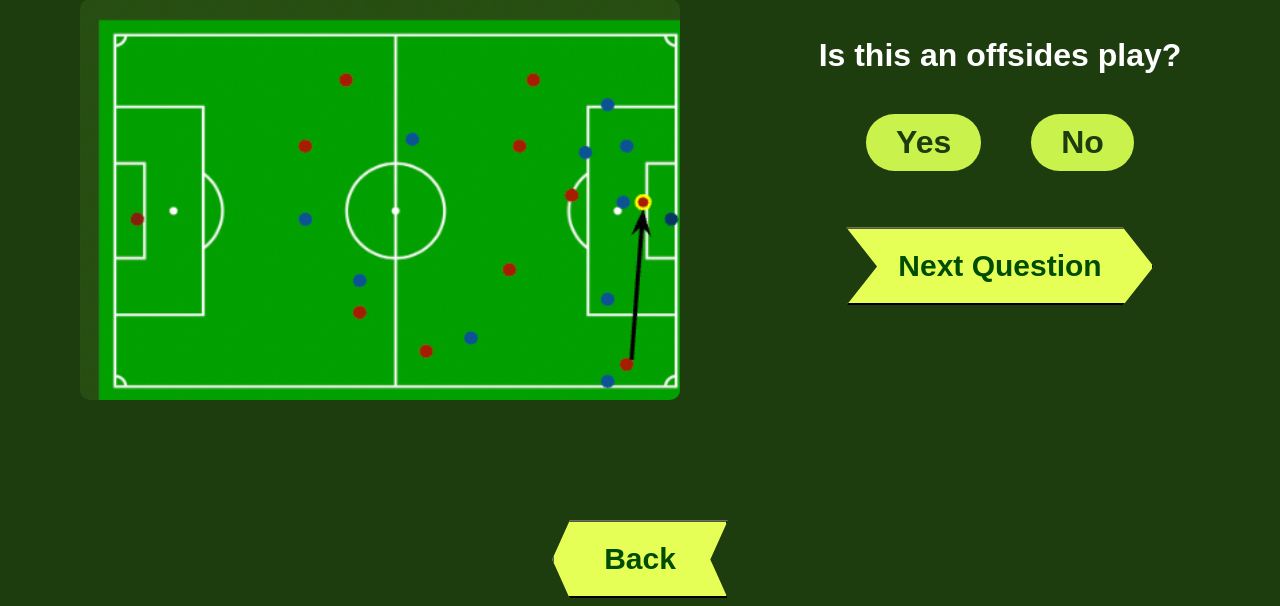
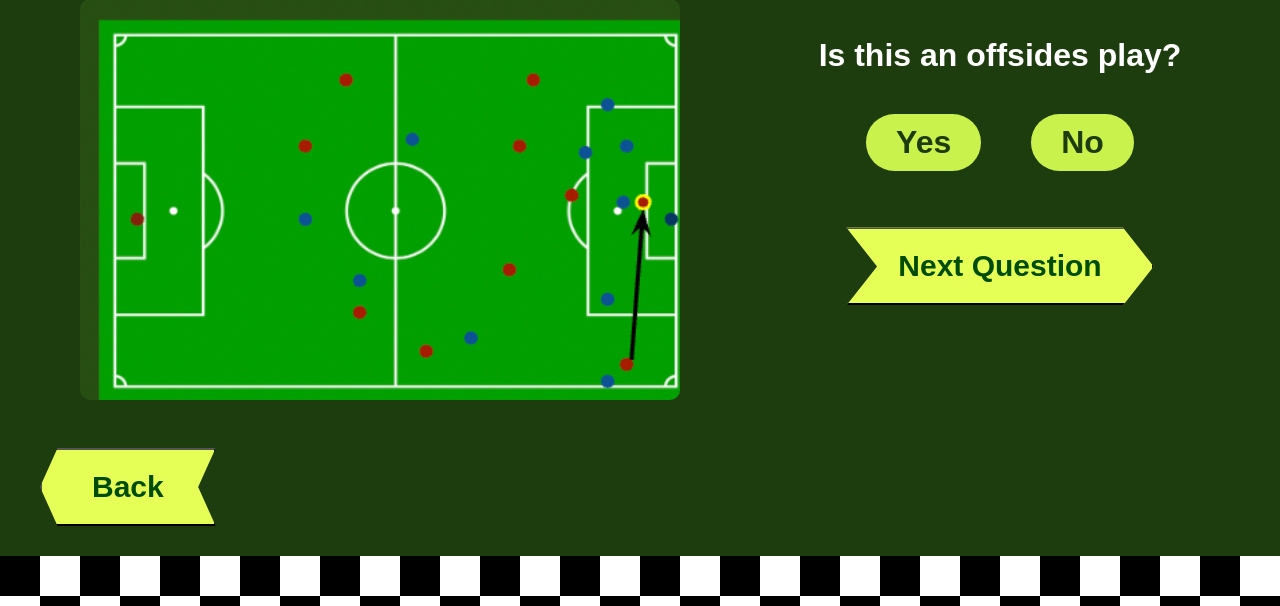
Before and after one commit to anumahmad/coms4170_ui_design_final, a Flask app: page /quiz/1 in a window 1280 px wide. Shown: the part 194-800 px from the top of the page. Run offline with Flask 3, Linux system fonts and the light colour scheme; some web fonts are replaced.

Commit message:
Update style.css

```diff
--- a/static/style.css
+++ b/static/style.css
@@ -648,3 +648,10 @@
   margin-top: 40px;
   text-decoration: none;
 }
+
+.fixed-back-button {
+  position: fixed;
+  bottom: 80px; /* lift it above the checkerboard */
+  left: 40px;   /* place it near the left edge */
+  z-index: 10;  /* stay above other content */
+}
```
